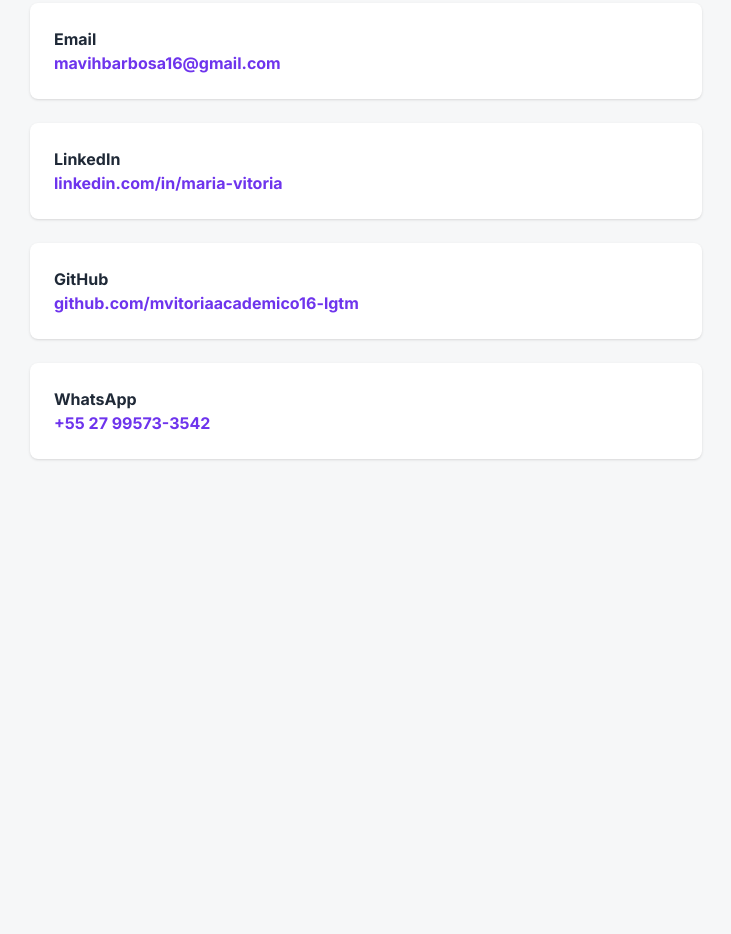
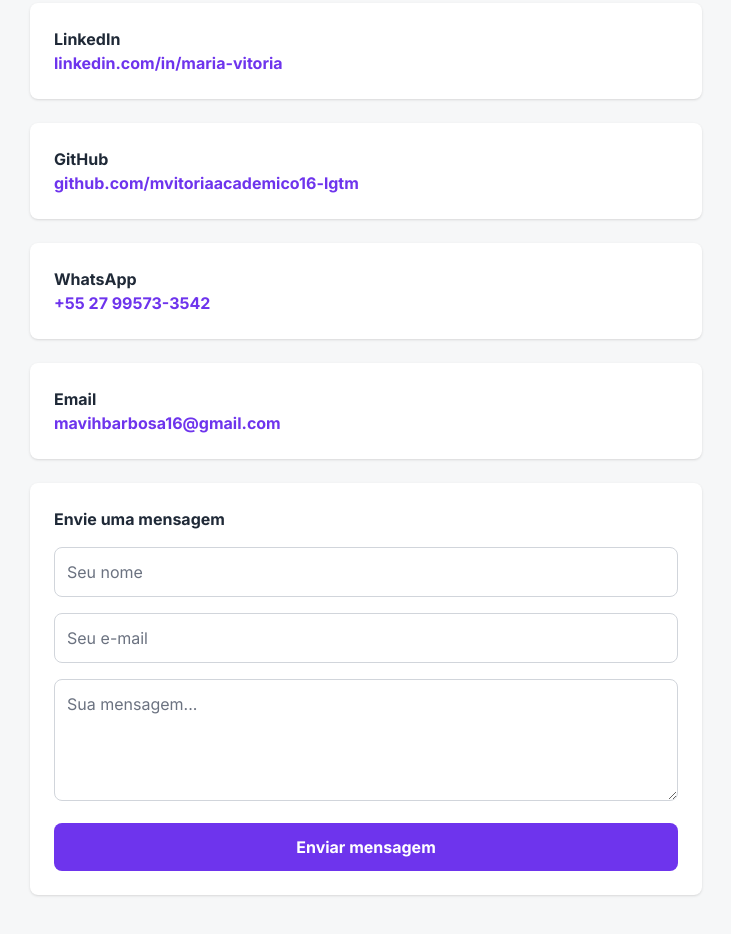
Before and after one commit to mvitoriaacademico16-lgtm/MeuPortifolio, a plain HTML site: page contato.html in a window 1280 px wide. Shown: the part 366-1300 px from the top of the page, without its empty margins (274-1005 px from the left). Before the commit the page ends 921 px from the top, so only its background shows below. Drawn offline with nearby package versions, Linux system fonts and the light colour scheme.

Commit message:
Add files via upload

```diff
--- a/contato.html
+++ b/contato.html
@@ -68,10 +68,7 @@
             <p class="font-semibold">Meu curriculo</p>
             <a class="text-primary font-bold" href="PDF/curriculo_maria_vitoria.pdf" target="_blank">Currículo</a>
             </div>
-            <div class="bg-white dark:bg-background-dark p-6 rounded-lg shadow">
-                <h2 class="font-semibold">Email</h2>
-                <p class="text-primary font-bold"><a href="mavihbarbosa16@gmail.com">mavihbarbosa16@gmail.com</a></p>
-            </div>
+
             <div class="bg-white dark:bg-background-dark p-6 rounded-lg shadow">
                 <h2 class="font-semibold">LinkedIn</h2>
                 <p class="text-primary font-bold"><a href="https://www.linkedin.com/in/maria-vit%C3%B3ria-barcelos-barbosa-06259b2b2"
@@ -86,6 +83,36 @@
                 <h2 class="font-semibold">WhatsApp</h2>
                 <p class="text-primary font-bold"><a target="_blank" href="https://wa.me/27995733542">+55 27 99573-3542</a></p>
             </div>
+            <div class="bg-white dark:bg-background-dark p-6 rounded-lg shadow">
+                <h2 class="font-semibold">Email</h2>
+                <p class="text-primary font-bold"><a href="mavihbarbosa16@gmail.com">mavihbarbosa16@gmail.com</a></p>
+            </div>
+
+        <div class="bg-white dark:bg-background-dark p-6 rounded-lg shadow">
+        <h2 class="font-semibold mb-4">Envie uma mensagem</h2>
+
+        <form action="https://formsubmit.co/mavihbarbosa16@gmail.com" method="POST" class="space-y-4">
+            <input type="text" name="name" placeholder="Seu nome" required
+            class="w-full p-3 rounded-lg border border-gray-300 dark:border-gray-700 bg-transparent">
+
+            <input type="email" name="email" placeholder="Seu e-mail" required
+            class="w-full p-3 rounded-lg border border-gray-300 dark:border-gray-700 bg-transparent">
+
+            <textarea name="message" rows="4" placeholder="Sua mensagem..." required
+            class="w-full p-3 rounded-lg border border-gray-300 dark:border-gray-700 bg-transparent"></textarea>
+
+            <!-- evita captcha -->
+            <input type="hidden" name="_captcha" value="false">
+
+            <!-- redireciona após enviar -->
+            <input type="hidden" name="_next" value="https://mvitoriaacademico16-lgtm.github.io/SiteFitBory/contato.html">
+
+            <button type="submit"
+                class="w-full py-3 bg-primary text-white font-bold rounded-lg hover:bg-primary/90 transition">
+                Enviar mensagem
+            </button>
+            </form>
+        </div>
 
         </div>
     </main>
```
